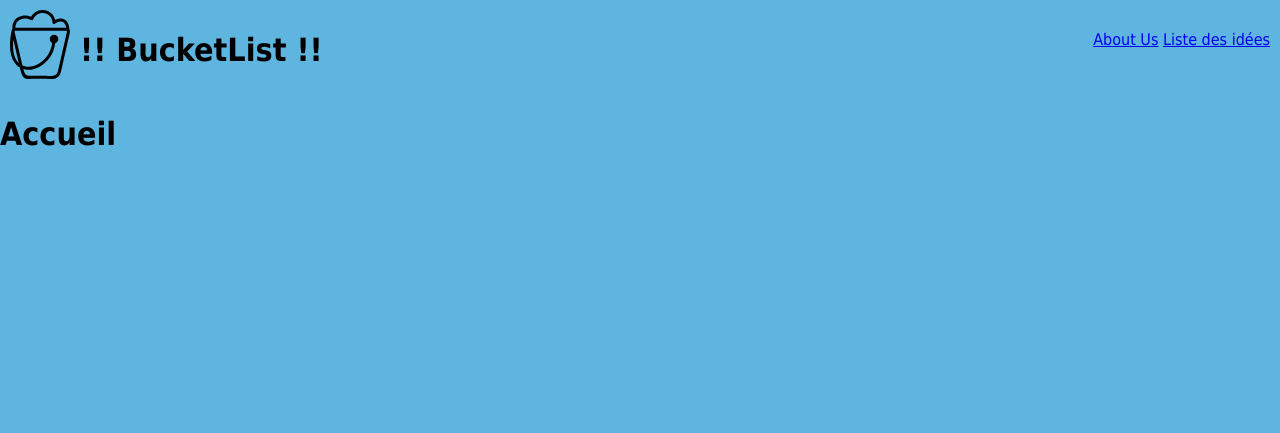
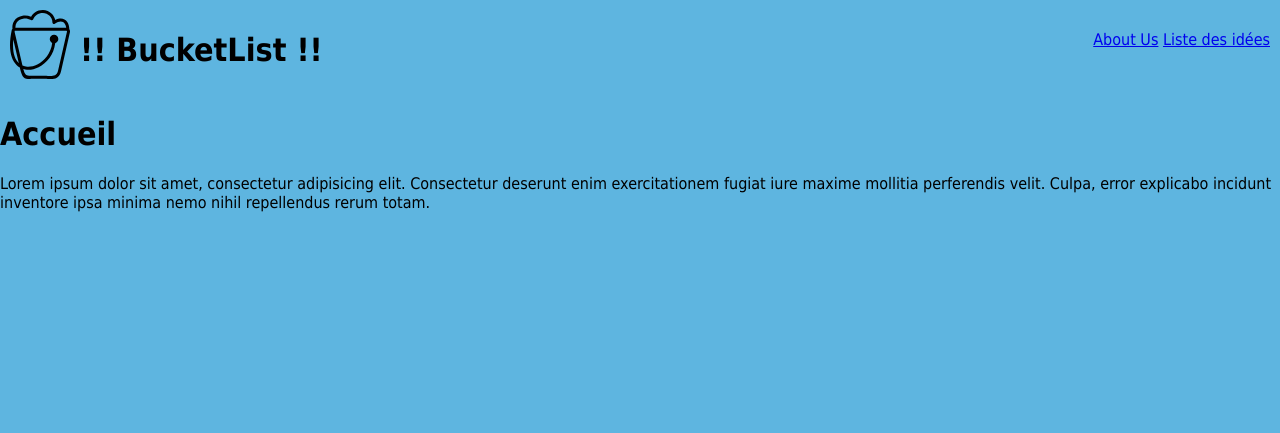
Before and after one commit to gaelherambourg/bucketlist, a Symfony app: template templates/base.html.twig in a window 1280 px wide. Shown: the top 433 px of the page. Run offline with Twig, Linux system fonts and the light colour scheme; the template is opened without the code that fills it, so the values that code supplies are empty; some libraries are stand-ins or nearby versions.

Commit message:
Commit test autrepc

```diff
--- a/templates/base.html.twig
+++ b/templates/base.html.twig
@@ -27,6 +27,11 @@
 
         {% block body %}
             <h1>Accueil</h1>
+            <p>
+                Lorem ipsum dolor sit amet, consectetur adipisicing elit. Consectetur deserunt enim exercitationem
+                fugiat iure maxime mollitia perferendis velit. Culpa, error explicabo incidunt inventore ipsa minima
+                nemo nihil repellendus rerum totam.
+            </p>
 
         {% endblock %}
 
```
